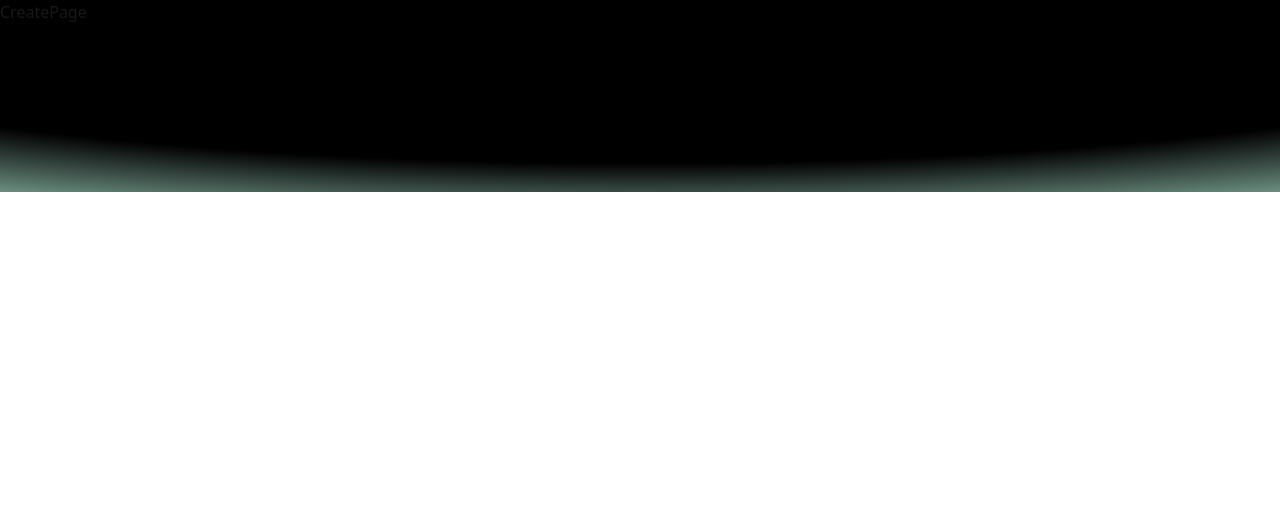
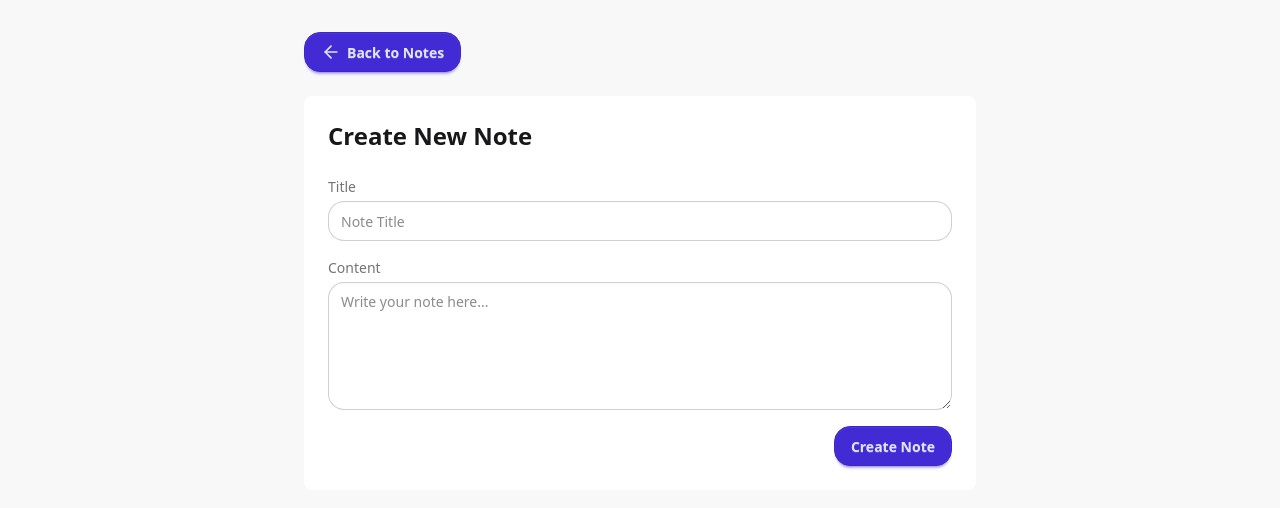
Before and after one commit to BahaaShk/mern-learning-journey, a React app in the folder frontend/: page /create in a window 1280 px wide. Shown: the top 508 px of the page. Built offline with nearby package versions, Linux system fonts and the light colour scheme; the HTML template or start-up script is replaced by a standard one.

Commit message:
added CreatePage and HomePage components with note creation and fetching functionality

```diff
--- /dev/null
+++ b/frontend/src/lib/axios.js
@@ -0,0 +1,7 @@
+import axios from "axios";
+
+const api = axios.create({
+  baseURL:"http://localhost:5001/api"
+})
+
+export default api;
--- a/frontend/src/pages/CreatePage.jsx
+++ b/frontend/src/pages/CreatePage.jsx
@@ -1,9 +1,97 @@
-import React from 'react'
+import { ArrowLeftIcon } from "lucide-react";
+import { useState } from "react";
+import toast from "react-hot-toast";
+import { Link, useNavigate } from "react-router";
+import api from "../lib/axios";
 
 const CreatePage = () => {
+  const [title, setTitle] = useState("");
+  const [content, setContent] = useState("");
+  const [loading, setLoading] = useState(false);
+
+  const navigate = useNavigate();
+
+  const handleSubmit = async (e) => {
+    e.preventDefault();
+
+    if (!title.trim() || !content.trim()) {
+      toast.error("All fields are required");
+      return;
+    }
+
+    setLoading(true);
+    try {
+      await api.post("/notes", {
+        title,
+        content,
+      });
+
+      toast.success("Note created successfully!");
+      navigate("/");
+    } catch (error) {
+      console.log("Error creating note", error);
+      if (error.response.status === 429) {
+        toast.error("Slow down! You're creating notes too fast", {
+          duration: 4000,
+          icon: "💀",
+        });
+      } else {
+        toast.error("Failed to create note");
+      }
+    } finally {
+      setLoading(false);
+    }
+  };
+
   return (
-    <div>CreatePage</div>
-  )
-}
+    <div className="min-h-screen bg-base-200">
+      <div className="container mx-auto px-4 py-8">
+        <div className="max-w-2xl mx-auto">
+          <Link  to={"/"} className="btn btn-primary mb-6 rounded-2xl ">
+            <ArrowLeftIcon className="size-5" />
+            Back to Notes
+          </Link>
 
-export default CreatePage
+          <div className="card bg-base-100">
+            <div className="card-body">
+              <h2 className="card-title text-2xl mb-4">Create New Note</h2>
+              <form onSubmit={handleSubmit}>
+<div className="form-control mb-4">
+  <label className="label block mb-1">
+    <span className="label-text">Title</span>
+  </label>
+  <input
+    type="text"
+    placeholder="Note Title"
+    className="input rounded-2xl input-bordered w-full"
+    value={title}
+    onChange={(e) => setTitle(e.target.value)}
+  />
+</div>
+
+<div className="form-control mb-4">
+  <label className="label flex-col items-start mb-1">
+    <span className="label-text">Content</span>
+  </label>
+  <textarea
+    placeholder="Write your note here..."
+    className="textarea textarea-bordered rounded-2xl h-32 w-full"
+    value={content}
+    onChange={(e) => setContent(e.target.value)}
+  />
+</div>
+
+                <div className="card-actions justify-end">
+                  <button type="submit" className="btn btn-primary rounded-2xl " disabled={loading}>
+                    {loading ? "Creating..." : "Create Note"}
+                  </button>
+                </div>
+              </form>
+            </div>
+          </div>
+        </div>
+      </div>
+    </div>
+  );
+};
+export default CreatePage;
--- a/frontend/src/pages/HomePage.jsx
+++ b/frontend/src/pages/HomePage.jsx
@@ -4,6 +4,7 @@
 import axios from "axios";
 import toast from "react-hot-toast";
 import NoteCard from "../components/NoteCard";
+import api from "../lib/axios";
 
 const HomePage = () => {
   const [isRateLimted, setIsRateLimited] = useState(true);
@@ -13,7 +14,7 @@
   useEffect(() => {
     const fetchNotes = async () => {
 try {
-  const res = await axios.get("http://localhost:5001/api/notes");
+  const res = await api.get("/notes");
   setNotes(res.data)
   setIsRateLimited(false)
   console.log(res.data);
```
